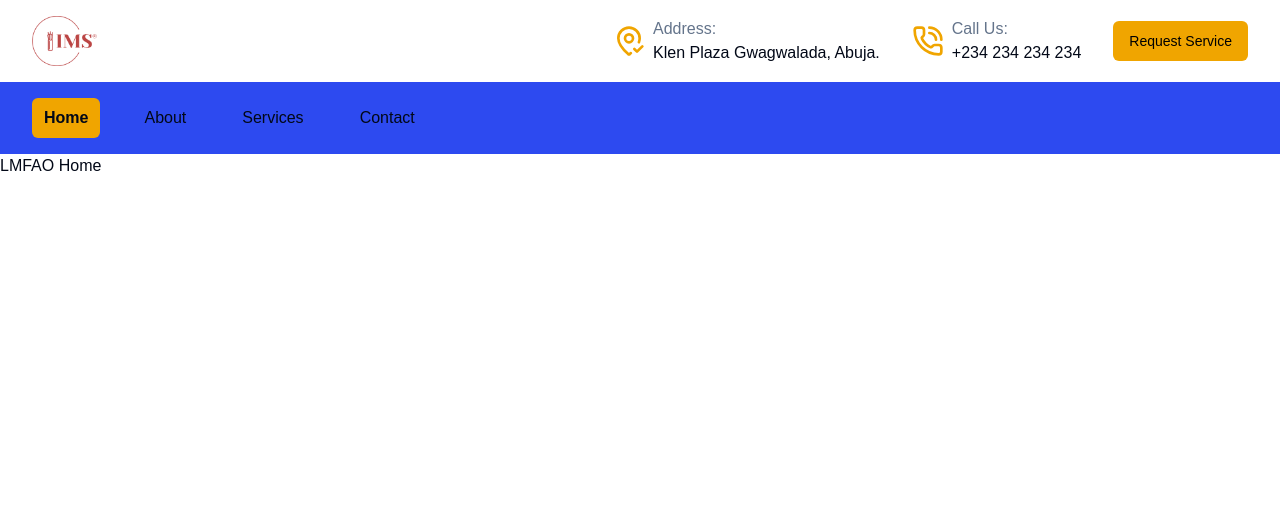
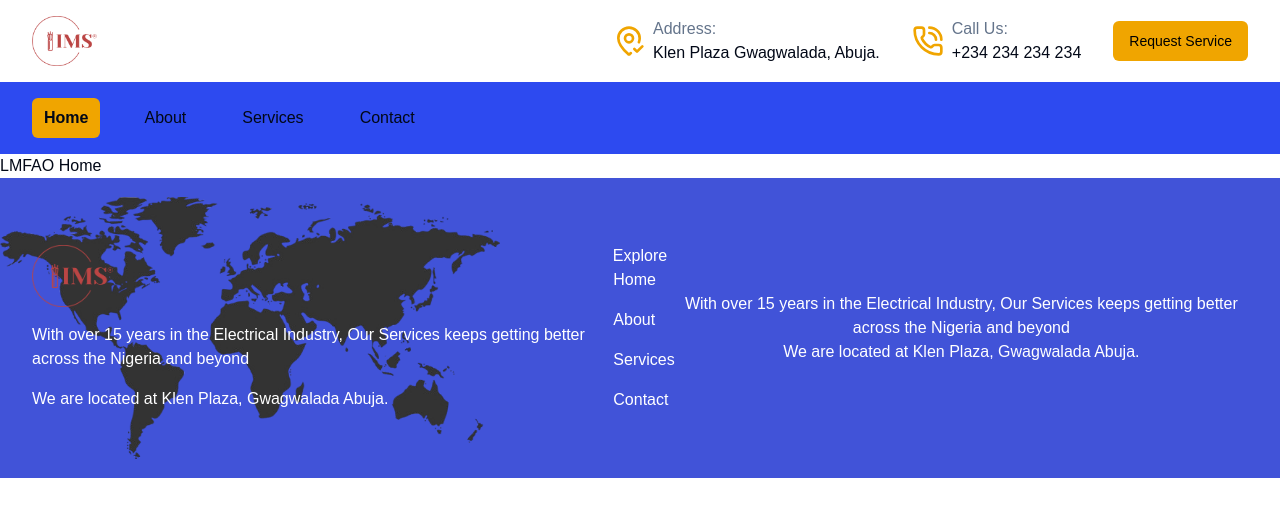
Before and after one commit to Yusuf-Najeeb/ims-new, a Next.js app: page / in a window 1280 px wide. Shown: the top 516 px of the page. Built offline with nearby package versions, Linux system fonts and the light colour scheme.

Commit message:
Initialized: Footer component

```diff
--- a/app/layout.tsx
+++ b/app/layout.tsx
@@ -2,6 +2,7 @@ import type { Metadata } from "next";
 import { Geist, Geist_Mono } from "next/font/google";
 import "./globals.css";
 import { Navbar } from "@/components/header/navbar";
+import Footer from "@/components/footer";
 
 const geistSans = Geist({
   variable: "--font-geist-sans",
@@ -30,6 +31,7 @@ export default function RootLayout({
       >
         <Navbar />
         {children}
+        <Footer />
       </body>
     </html>
   );
--- /dev/null
+++ b/components/footer.tsx
@@ -0,0 +1,64 @@
+"use client";
+import Image from "next/image";
+import Link from "next/link";
+import MapImage from "../public/map.png";
+import Logo from "../public/logo.png";
+const Footer = () => {
+  return (
+    <div
+      className={`bg-[#2D4AF0] h-[300px] py-4 text-center text-[#fff] relative flex items-center`}
+    >
+      <div className="w-full absolute inset-0 bg-[#F0A500]/10"></div>
+      <Image
+        src={MapImage.src}
+        alt="Empty Map"
+        width={500}
+        height={500}
+        className="absolute"
+      />
+      <div className="absolute z-40 px-8 w-full flex flex-col md:flex-row justify-between items-center">
+        <div className="flex flex-col items-start justify-start text-left gap-y-4">
+          <Image
+            src={Logo.src}
+            alt="IMS Company Logo"
+            width={100}
+            height={100}
+          />
+          <p>
+            With over 15 years in the Electrical Industry, Our Services keeps
+            getting better across the Nigeria and beyond
+          </p>
+          <p>We are located at Klen Plaza, Gwagwalada Abuja.</p>
+        </div>
+
+        <div>
+          <h4>Explore</h4>
+          <ul className="flex flex-col gap-y-4 items-start ml-2">
+            <li>
+              <Link href="/">Home</Link>
+            </li>
+            <li>
+              <Link href="/about">About</Link>
+            </li>
+            <li>
+              <Link href="/services">Services</Link>
+            </li>
+            <li>
+              <Link href="/contact">Contact</Link>
+            </li>
+          </ul>
+        </div>
+
+        <div>
+          <p>
+            With over 15 years in the Electrical Industry, Our Services keeps
+            getting better across the Nigeria and beyond
+          </p>
+          <p>We are located at Klen Plaza, Gwagwalada Abuja.</p>
+        </div>
+      </div>
+    </div>
+  );
+};
+
+export default Footer;
```
Also changed, not shown: public/map.png (added).
